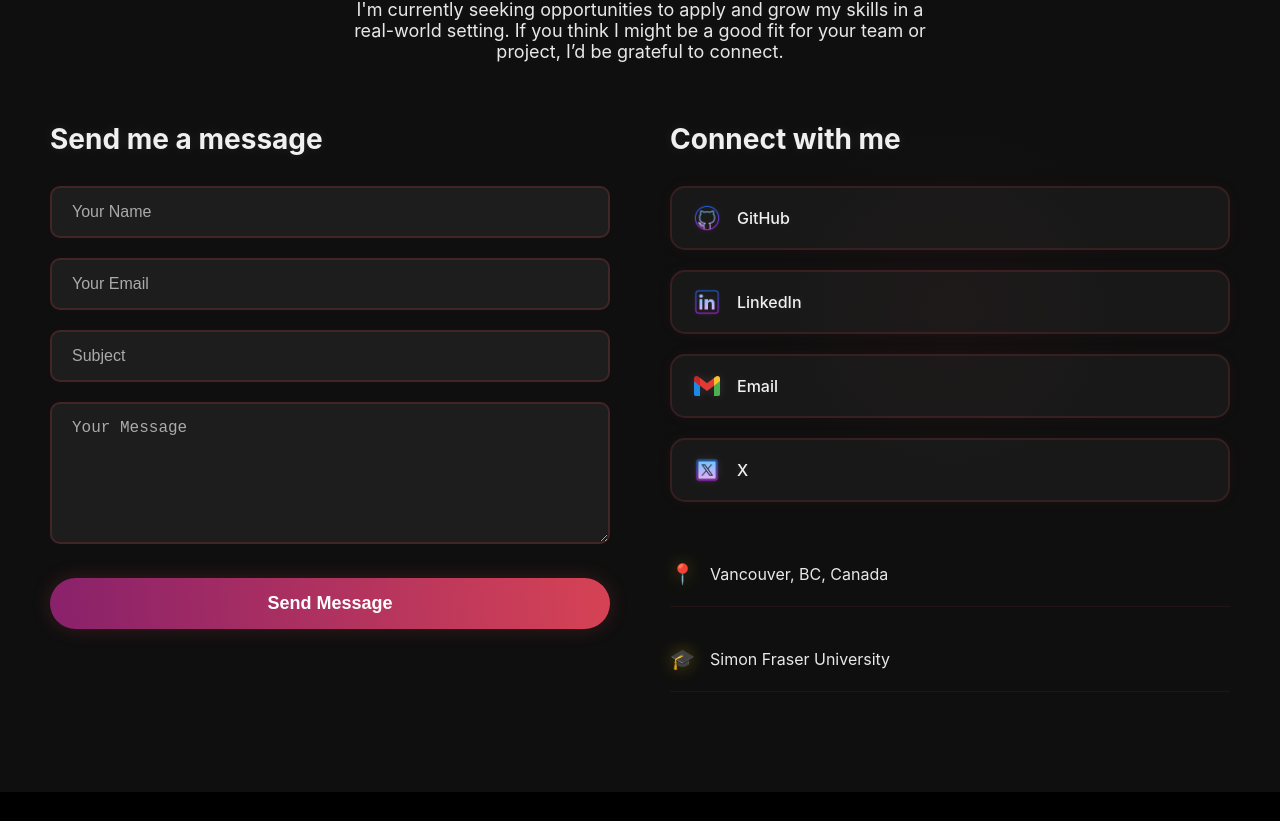
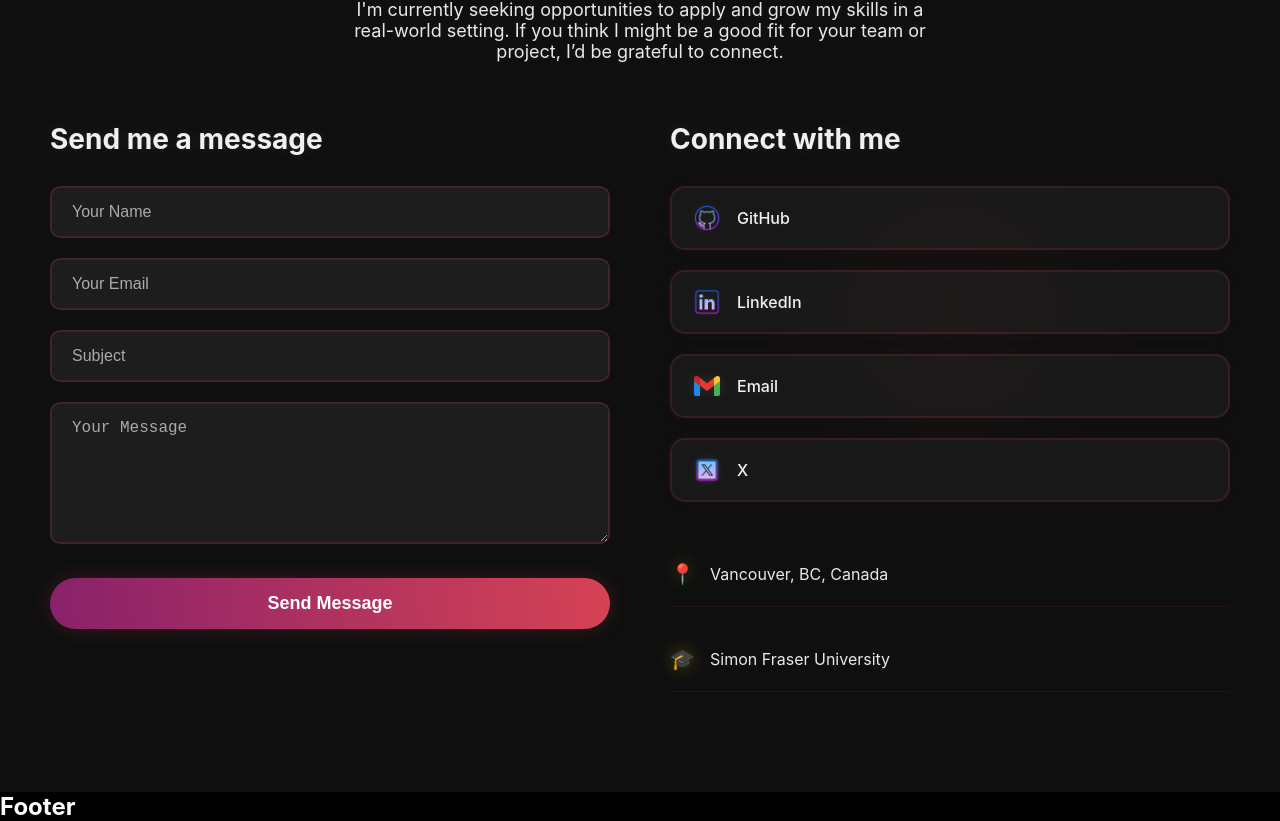
Before and after one commit to Yuginda/MiniProject, a React (Vite) app: page / in a window 1280 px wide. Shown: the part 2883-3704 px from the top of the page. Before the commit the page ends 3675 px from the top, so only its background shows below. Built offline with nearby package versions, Linux system fonts and the light colour scheme.

Commit message:
Added and Mounted empty Footer component to App.jsx

```diff
--- a/src/App.jsx
+++ b/src/App.jsx
@@ -1,5 +1,6 @@
 import About from "./Components/About/About"
 import Contact from "./Components/Contact/Contact"
+import Footer from "./Components/Footer/Footer"
 import Hero from "./Components/Hero/Hero"
 import Navbar from "./Components/Navbar/Navbar"
 import Portfolio from "./Components/Portfolio/Portfolio"
@@ -14,6 +15,7 @@
       <About/>
       <Portfolio/>
       <Contact/>
+      <Footer/>
     </div>
   )
 }
--- /dev/null
+++ b/src/Components/Footer/Footer.jsx
@@ -0,0 +1,13 @@
+import './Footer.css'
+
+function Footer(){
+
+    return(
+
+        <div>
+            <h2>Footer</h2>
+        </div>
+    )
+}
+
+export default Footer
```
Also changed, not shown: src/Components/Footer/Footer.css (added).
